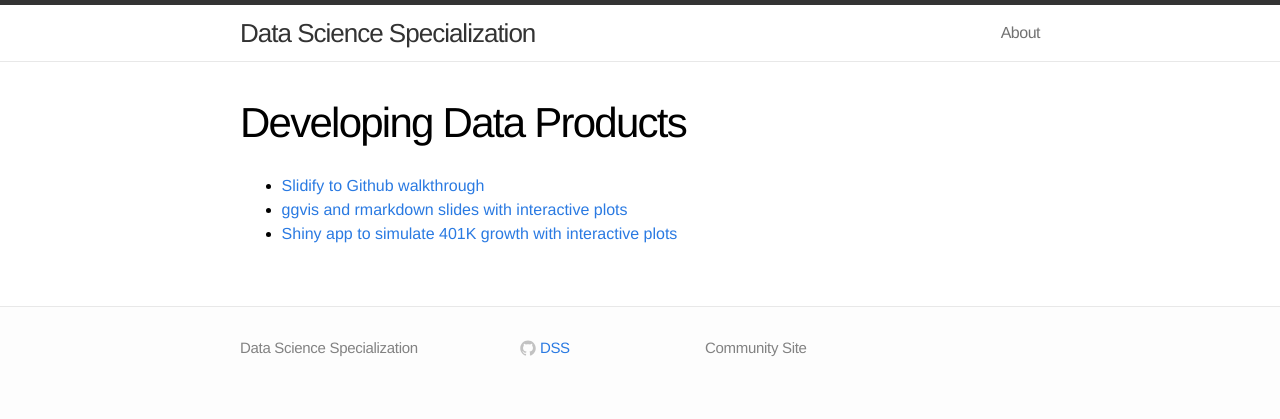
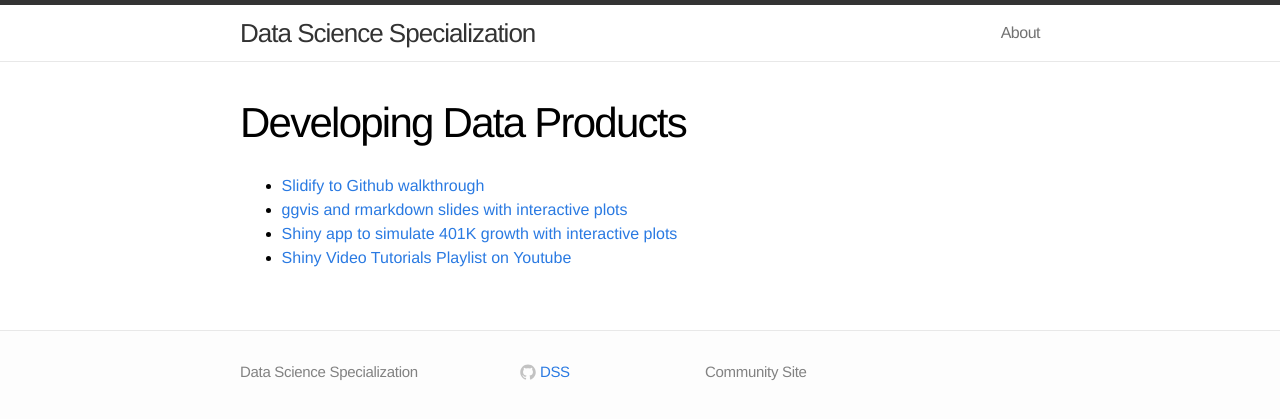
Before and after one commit to DataScienceSpecialization/DataScienceSpecialization.github.io, a Jekyll site: the page built from ddp.md, in a window 1280 px wide. Shown: the top 419 px of the page. Built offline with Jekyll 4.4.1, drawn with Linux system fonts in a browser that asks for light colours.

Commit message:
added shiny playlist

```diff
--- a/ddp.md
+++ b/ddp.md
@@ -7,3 +7,4 @@
 - [Slidify to Github walkthrough](http://rpubs.com/thoughtfulbloke/25103)
 - [ggvis and rmarkdown slides with interactive plots](http://qua.st/ggvis-shiny-html5-slides/)
 - [Shiny app to simulate 401K growth with interactive plots](http://www.mephistosoftware.com/shiny/401k_simulator/)
+- [Shiny Video Tutorials Playlist on Youtube](http://www.youtube.com/playlist?list=PL6wLL_RojB5xNOhe2OTSd-DPkMLVY9DfB)
```
Also changed, not shown: 1 other file.
